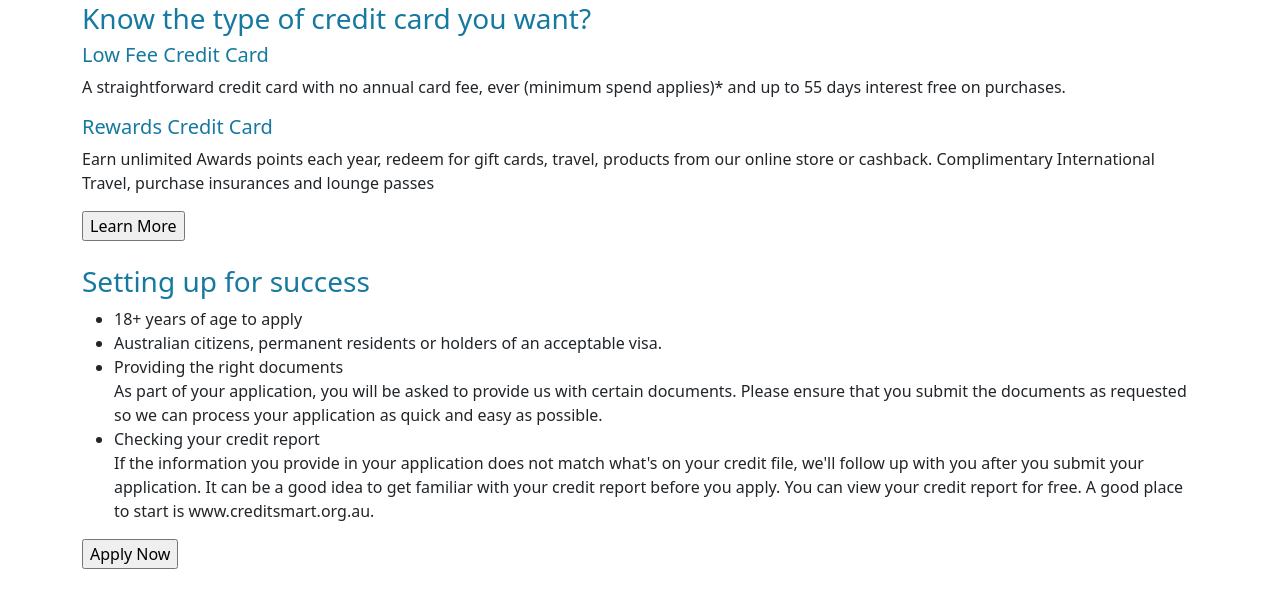
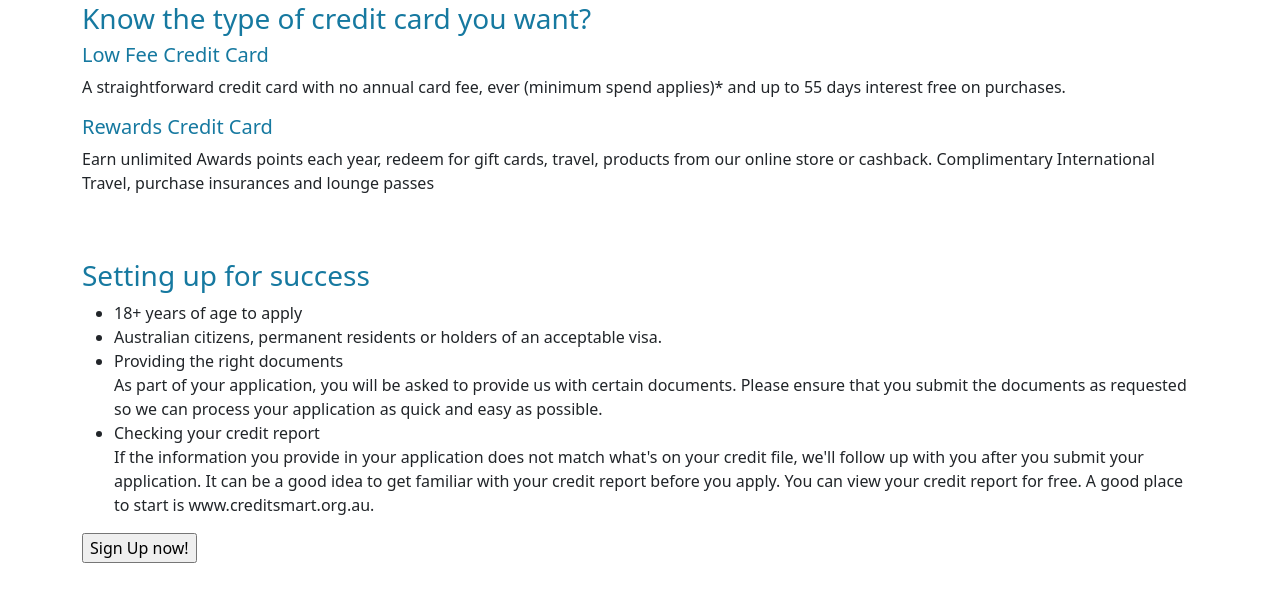
Before and after one commit to Jason-Work-FDM/JasonJeremyQi-credic-card-approval-system-group-project, a Flask app: page / in a window 1280 px wide. Shown: the part 171-779 px from the top of the page. Run offline with Flask 2, Linux system fonts and the light colour scheme; some libraries are stand-ins or nearby versions.

Commit message:
cleaned up a the home page

```diff
--- a/website/links.py
+++ b/website/links.py
@@ -283,7 +283,7 @@ def apply():
                       )
         from . import mail
         if request.form.get('action1') == 'Apply Low Fee Credit Card':
-            flash('your application for product 1 is under review, we will contact you via email asap!', category='success')
+            flash('your application for Low Fee Credit Card is under review, we will contact you via email asap!', category='success')
 
 
             if c.Credit_Score <580 or calc_incomePerAnnum(a) == 0:
--- a/website/templates/home.html
+++ b/website/templates/home.html
@@ -5,7 +5,7 @@
 <h4 align="center">Get a Response in 60 Seconds</h5>
 <br>
 
-<form method="post" action="/apply">
+<form method="post" >
   <style>
       h3 {
         color: rgb(22, 121, 160);
@@ -31,7 +31,7 @@
 
 <h5>Rewards Credit Card</h5>
 <p>Earn unlimited Awards points each year, redeem for  gift cards, travel, products from our online store or cashback. Complimentary International Travel, purchase insurances and lounge passes</p>
-<input type="submit" value="Learn More" name="action1"/>
+<!--<input type="submit" value="Learn More" name="action1"/>-->
 <br>
 </br>
 <h3>Setting up for success</h3>
@@ -48,6 +48,6 @@ You can view your credit report for free. A good place to start is www.creditsma
 </br>
     </ul>
 
-    <input type="submit" value="Apply Now" name="action1"/>
-
+    <input type="submit" value="Sign Up now!" name="action1"/>
+  </form>
 {% endblock %}
--- a/website/views.py
+++ b/website/views.py
@@ -1,4 +1,4 @@
-from flask import Blueprint, redirect, url_for,render_template
+from flask import Blueprint, redirect, url_for,render_template,request
 from flask_login import login_required, current_user
 from . import db
 
@@ -6,6 +6,9 @@ views = Blueprint('views', __name__)
 
 @views.route('/', methods=['GET', 'POST'])
 def home():
+    if request.method == 'POST':
+
+        return render_template("sign_up.html", user=current_user)
 
     return render_template("home.html", user=current_user)
 
```
Also changed, not shown: 2 other files.
